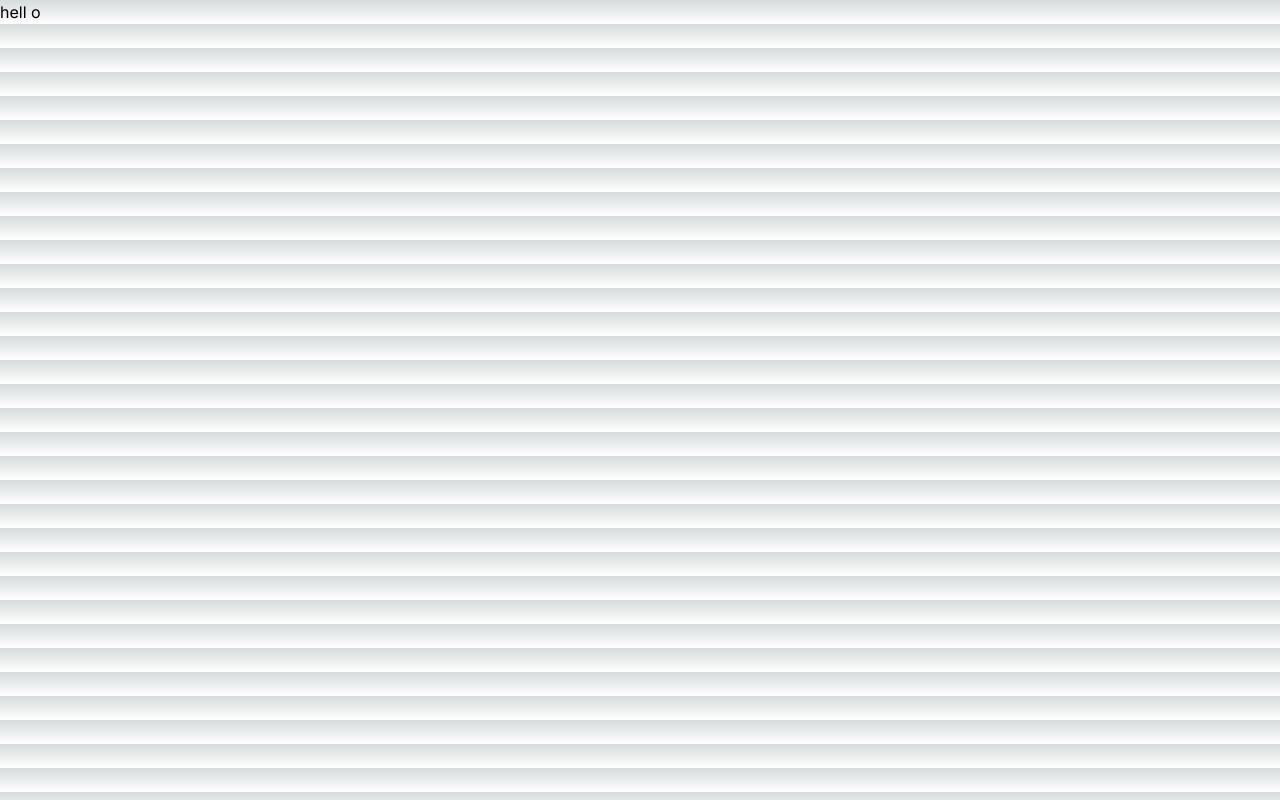
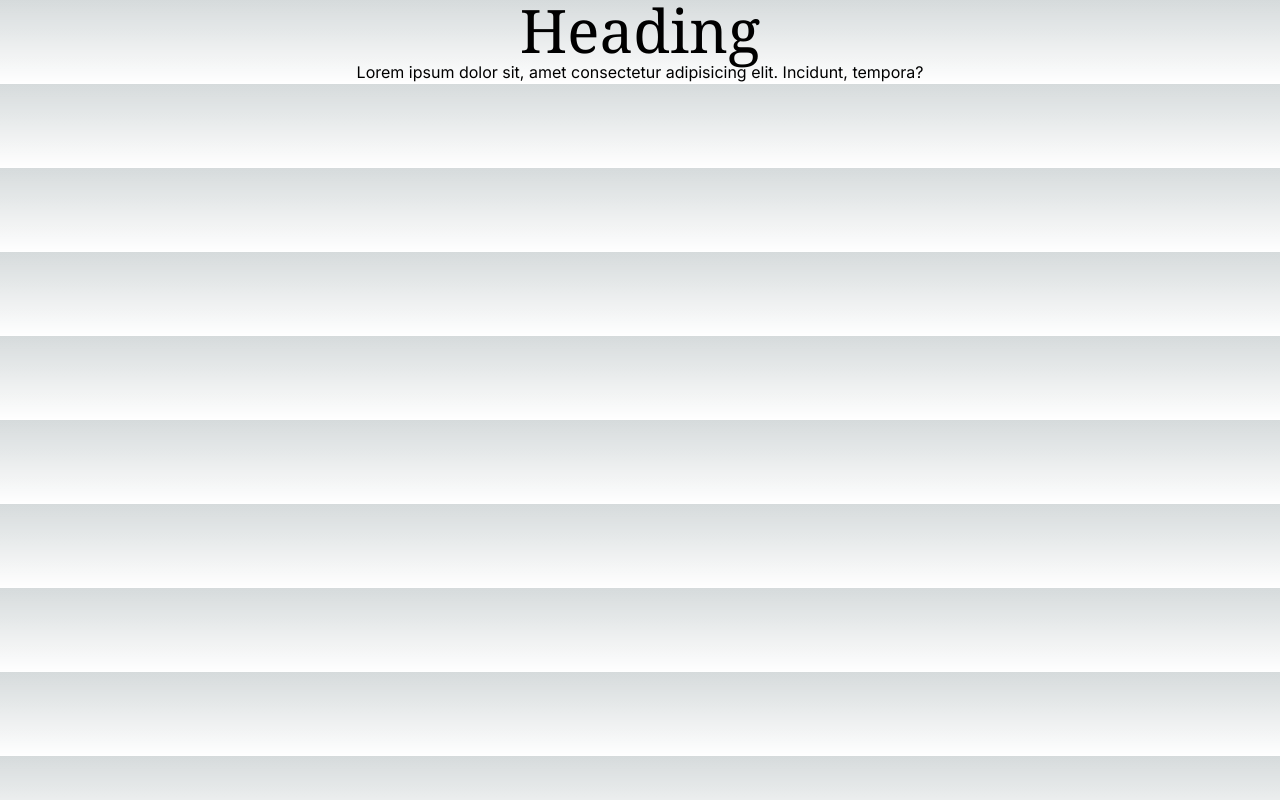
Before and after one commit to piotrszubert/pexels-gallery, a Next.js app in the folder apps/nextjs/: page / in a window 1280 px wide. Built offline with nearby package versions, Linux system fonts and the light colour scheme.

Commit message:
hero content

```diff
--- a/apps/nextjs/app/page.tsx
+++ b/apps/nextjs/app/page.tsx
@@ -1,7 +1,14 @@
 export default function Home() {
   return (
     <main>
-       hell o
+      <div className="text-center">
+        <h1 className="text-6xl font-serif">
+          Heading
+        </h1>
+        <p>
+          Lorem ipsum dolor sit, amet consectetur adipisicing elit. Incidunt, tempora?
+        </p>
+      </div>
     </main>
   )
 }
```
